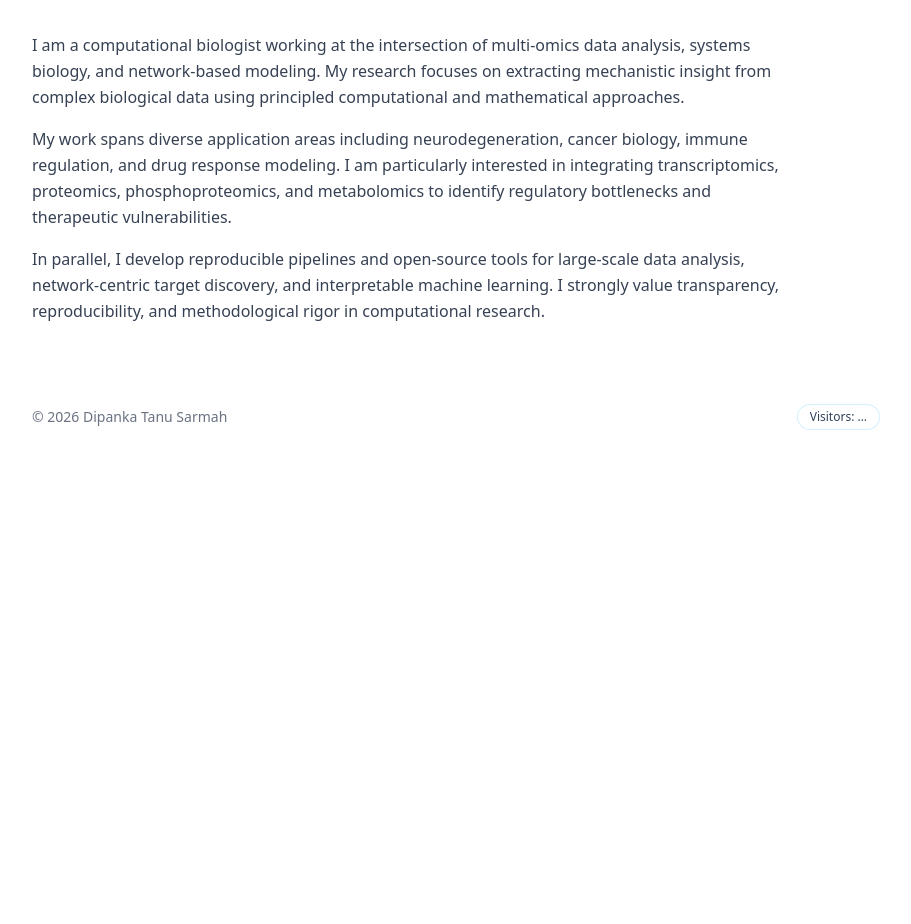
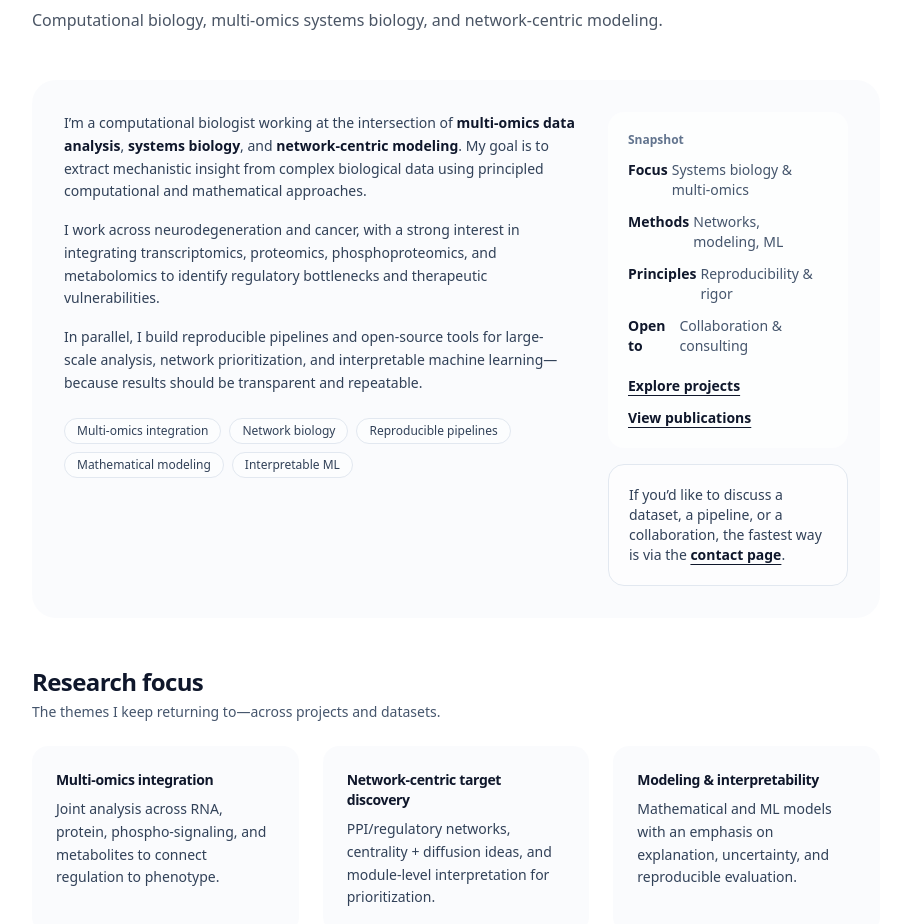
Before and after one commit to dipankatanu/my-website, a Next.js app: page /about in a window 1280 px wide. Shown: the part 173-1097 px from the top of the page, without its empty margins (184-1095 px from the left). Before the commit the page ends 800 px from the top, so only its background shows below. Built offline with nearby package versions, Linux system fonts and the light colour scheme; no server answers; the database is empty.

Commit message:
Upgrade About page content and layout (modern lab style)

```diff
--- a/app/about/page.tsx
+++ b/app/about/page.tsx
@@ -1,44 +1,268 @@
 import type { Metadata } from "next";
 import PageHeader from "../components/PageHeader";
+import Link from "next/link";
 
 export const metadata: Metadata = {
   title: "About",
   description:
-    "Background, research interests, and focus areas of Dipanka Tanu Sarmah in computational biology and systems biology.",
+    "Computational biologist working on multi-omics systems biology, network-centric target discovery, and reproducible methods.",
 };
 
-export default function About() {
+function Pill({ children }: { children: React.ReactNode }) {
   return (
-    <div className="space-y-8">
+    <span className="rounded-full border border-slate-200 bg-white/50 px-3 py-1 text-xs text-slate-700 dark:border-slate-700 dark:bg-slate-900/40 dark:text-slate-200">
+      {children}
+    </span>
+  );
+}
+
+function Card({
+  title,
+  text,
+}: {
+  title: string;
+  text: string;
+}) {
+  return (
+    <div className="rounded-2xl bg-slate-50/70 p-6 transition hover:bg-slate-50 dark:bg-white/5 dark:hover:bg-white/10">
+      <h3 className="text-sm font-semibold tracking-tight text-slate-900 dark:text-white">
+        {title}
+      </h3>
+      <p className="mt-2 text-sm leading-relaxed text-slate-700 dark:text-slate-200">
+        {text}
+      </p>
+    </div>
+  );
+}
+
+function MiniRow({
+  left,
+  right,
+}: {
+  left: string;
+  right: string;
+}) {
+  return (
+    <div className="flex flex-col gap-1 sm:flex-row sm:items-baseline sm:justify-between">
+      <div className="text-sm font-semibold text-slate-900 dark:text-white">
+        {left}
+      </div>
+      <div className="text-sm text-slate-600 dark:text-slate-300">
+        {right}
+      </div>
+    </div>
+  );
+}
+
+export default function AboutPage() {
+  return (
+    <div className="container-lab space-y-12 py-8">
       <PageHeader
         title="About"
         subtitle="Computational biology, multi-omics systems biology, and network-centric modeling."
       />
 
-      <div className="space-y-4 text-gray-700 leading-relaxed max-w-3xl">
-        <p>
-          I am a computational biologist working at the intersection of
-          multi-omics data analysis, systems biology, and network-based modeling.
-          My research focuses on extracting mechanistic insight from complex
-          biological data using principled computational and mathematical
-          approaches.
-        </p>
+      {/* Intro band (more than plain paragraphs, still academic) */}
+      <section className="rounded-3xl bg-slate-50/70 p-8 dark:bg-white/5">
+        <div className="grid gap-8 md:grid-cols-3">
+          <div className="md:col-span-2 space-y-4">
+            <p className="text-sm leading-relaxed text-slate-700 dark:text-slate-200">
+              I’m a computational biologist working at the intersection of{" "}
+              <span className="font-semibold text-slate-900 dark:text-white">
+                multi-omics data analysis
+              </span>
+              ,{" "}
+              <span className="font-semibold text-slate-900 dark:text-white">
+                systems biology
+              </span>
+              , and{" "}
+              <span className="font-semibold text-slate-900 dark:text-white">
+                network-centric modeling
+              </span>
+              . My goal is to extract mechanistic insight from complex biological
+              data using principled computational and mathematical approaches.
+            </p>
 
-        <p>
-          My work spans diverse application areas including neurodegeneration,
-          cancer biology, immune regulation, and drug response modeling. I am
-          particularly interested in integrating transcriptomics, proteomics,
-          phosphoproteomics, and metabolomics to identify regulatory bottlenecks
-          and therapeutic vulnerabilities.
-        </p>
+            <p className="text-sm leading-relaxed text-slate-700 dark:text-slate-200">
+              I work across neurodegeneration and cancer, with a strong interest
+              in integrating transcriptomics, proteomics, phosphoproteomics, and
+              metabolomics to identify regulatory bottlenecks and therapeutic
+              vulnerabilities.
+            </p>
 
-        <p>
-          In parallel, I develop reproducible pipelines and open-source tools for
-          large-scale data analysis, network-centric target discovery, and
-          interpretable machine learning. I strongly value transparency,
-          reproducibility, and methodological rigor in computational research.
-        </p>
-      </div>
+            <p className="text-sm leading-relaxed text-slate-700 dark:text-slate-200">
+              In parallel, I build reproducible pipelines and open-source tools
+              for large-scale analysis, network prioritization, and interpretable
+              machine learning—because results should be transparent and
+              repeatable.
+            </p>
+
+            <div className="flex flex-wrap gap-2 pt-2">
+              <Pill>Multi-omics integration</Pill>
+              <Pill>Network biology</Pill>
+              <Pill>Reproducible pipelines</Pill>
+              <Pill>Mathematical modeling</Pill>
+              <Pill>Interpretable ML</Pill>
+            </div>
+          </div>
+
+          {/* Right column: quick facts */}
+          <div className="space-y-4">
+            <div className="rounded-2xl bg-white/70 p-5 dark:bg-slate-950/30">
+              <div className="text-xs font-semibold text-slate-500 dark:text-slate-300">
+                Snapshot
+              </div>
+              <div className="mt-3 space-y-3">
+                <MiniRow left="Focus" right="Systems biology & multi-omics" />
+                <MiniRow left="Methods" right="Networks, modeling, ML" />
+                <MiniRow left="Principles" right="Reproducibility & rigor" />
+                <MiniRow left="Open to" right="Collaboration & consulting" />
+              </div>
+
+              <div className="mt-5 flex flex-wrap gap-3">
+                <Link
+                  href="/projects"
+                  className="text-sm font-semibold text-slate-900 underline underline-offset-4 hover:text-slate-700 dark:text-white dark:hover:text-slate-200"
+                >
+                  Explore projects
+                </Link>
+                <Link
+                  href="/publications"
+                  className="text-sm font-semibold text-slate-900 underline underline-offset-4 hover:text-slate-700 dark:text-white dark:hover:text-slate-200"
+                >
+                  View publications
+                </Link>
+              </div>
+            </div>
+
+            <div className="rounded-2xl border border-slate-200 bg-white/60 p-5 text-sm text-slate-700 dark:border-slate-800 dark:bg-slate-950/30 dark:text-slate-200">
+              If you’d like to discuss a dataset, a pipeline, or a collaboration,
+              the fastest way is via the{" "}
+              <Link
+                href="/contact"
+                className="font-semibold text-slate-900 underline underline-offset-4 dark:text-white"
+              >
+                contact page
+              </Link>
+              .
+            </div>
+          </div>
+        </div>
+      </section>
+
+      <div className="hairline" />
+
+      {/* Research focus */}
+      <section className="space-y-6">
+        <div>
+          <h2 className="text-xl font-semibold tracking-tight text-slate-900 dark:text-white sm:text-2xl">
+            Research focus
+          </h2>
+          <p className="mt-1 max-w-2xl text-sm text-slate-600 dark:text-slate-300">
+            The themes I keep returning to—across projects and datasets.
+          </p>
+        </div>
+
+        <div className="grid gap-6 md:grid-cols-3">
+          <Card
+            title="Multi-omics integration"
+            text="Joint analysis across RNA, protein, phospho-signaling, and metabolites to connect regulation to phenotype."
+          />
+          <Card
+            title="Network-centric target discovery"
+            text="PPI/regulatory networks, centrality + diffusion ideas, and module-level interpretation for prioritization."
+          />
+          <Card
+            title="Modeling & interpretability"
+            text="Mathematical and ML models with an emphasis on explanation, uncertainty, and reproducible evaluation."
+          />
+        </div>
+      </section>
+
+      <div className="hairline" />
+
+      {/* Methods & tools */}
+      <section className="space-y-6">
+        <div>
+          <h2 className="text-xl font-semibold tracking-tight text-slate-900 dark:text-white sm:text-2xl">
+            Methods & tools
+          </h2>
+          <p className="mt-1 max-w-2xl text-sm text-slate-600 dark:text-slate-300">
+            A practical toolkit for end-to-end analysis—from QC to interpretation.
+          </p>
+        </div>
+
+        <div className="rounded-3xl bg-slate-50/70 p-8 dark:bg-white/5">
+          <div className="grid gap-6 md:grid-cols-2">
+            <div className="space-y-2">
+              <div className="text-sm font-semibold text-slate-900 dark:text-white">
+                Core analyses
+              </div>
+              <div className="flex flex-wrap gap-2">
+                <Pill>QC & preprocessing</Pill>
+                <Pill>Differential analysis</Pill>
+                <Pill>Pathway activity</Pill>
+                <Pill>Network construction</Pill>
+                <Pill>Module discovery</Pill>
+                <Pill>Trajectory / pseudotime</Pill>
+              </div>
+            </div>
+
+            <div className="space-y-2">
+              <div className="text-sm font-semibold text-slate-900 dark:text-white">
+                Ecosystem
+              </div>
+              <div className="flex flex-wrap gap-2">
+                <Pill>R / Bioconductor</Pill>
+                <Pill>Python</Pill>
+                <Pill>MATLAB</Pill>
+                <Pill>Nextflow</Pill>
+                <Pill>Seurat / Monocle</Pill>
+                <Pill>limma / DESeq2</Pill>
+                <Pill>STRING / igraph</Pill>
+              </div>
+            </div>
+          </div>
+        </div>
+      </section>
+
+      <div className="hairline" />
+
+      {/* What I build / contributions */}
+      <section className="space-y-6">
+        <div>
+          <h2 className="text-xl font-semibold tracking-tight text-slate-900 dark:text-white sm:text-2xl">
+            What I build
+          </h2>
+          <p className="mt-1 max-w-2xl text-sm text-slate-600 dark:text-slate-300">
+            Patterns across my open-source work—useful beyond a single dataset.
+          </p>
+        </div>
+
+        <div className="grid gap-6 md:grid-cols-3">
+          <Card
+            title="Reproducible pipelines"
+            text="Structured repo layouts, parameter logging, and analysis reports that are easy to rerun and extend."
+          />
+          <Card
+            title="Network algorithms"
+            text="Prioritization and robustness ideas (centrality, diffusion, graph structure) for biological networks."
+          />
+          <Card
+            title="Interpretation layers"
+            text="From GO/pathway grouping to evidence-aware summaries that connect signals to a mechanistic narrative."
+          />
+        </div>
+
+        <div className="pt-2">
+          <Link
+            href="/projects"
+            className="text-sm font-semibold text-slate-900 underline underline-offset-4 hover:text-slate-700 dark:text-white dark:hover:text-slate-200"
+          >
+            Browse projects →
+          </Link>
+        </div>
+      </section>
     </div>
   );
 }
```
